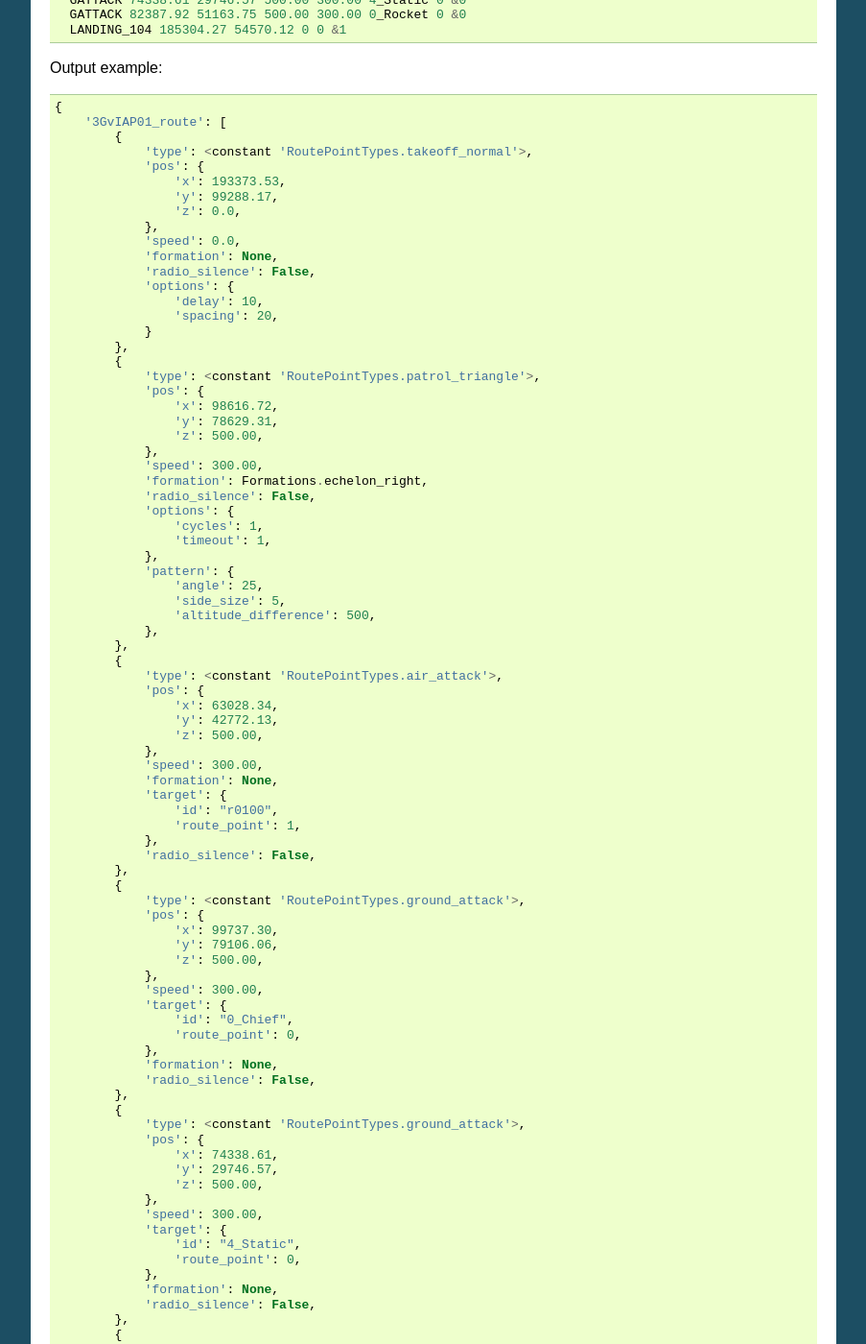
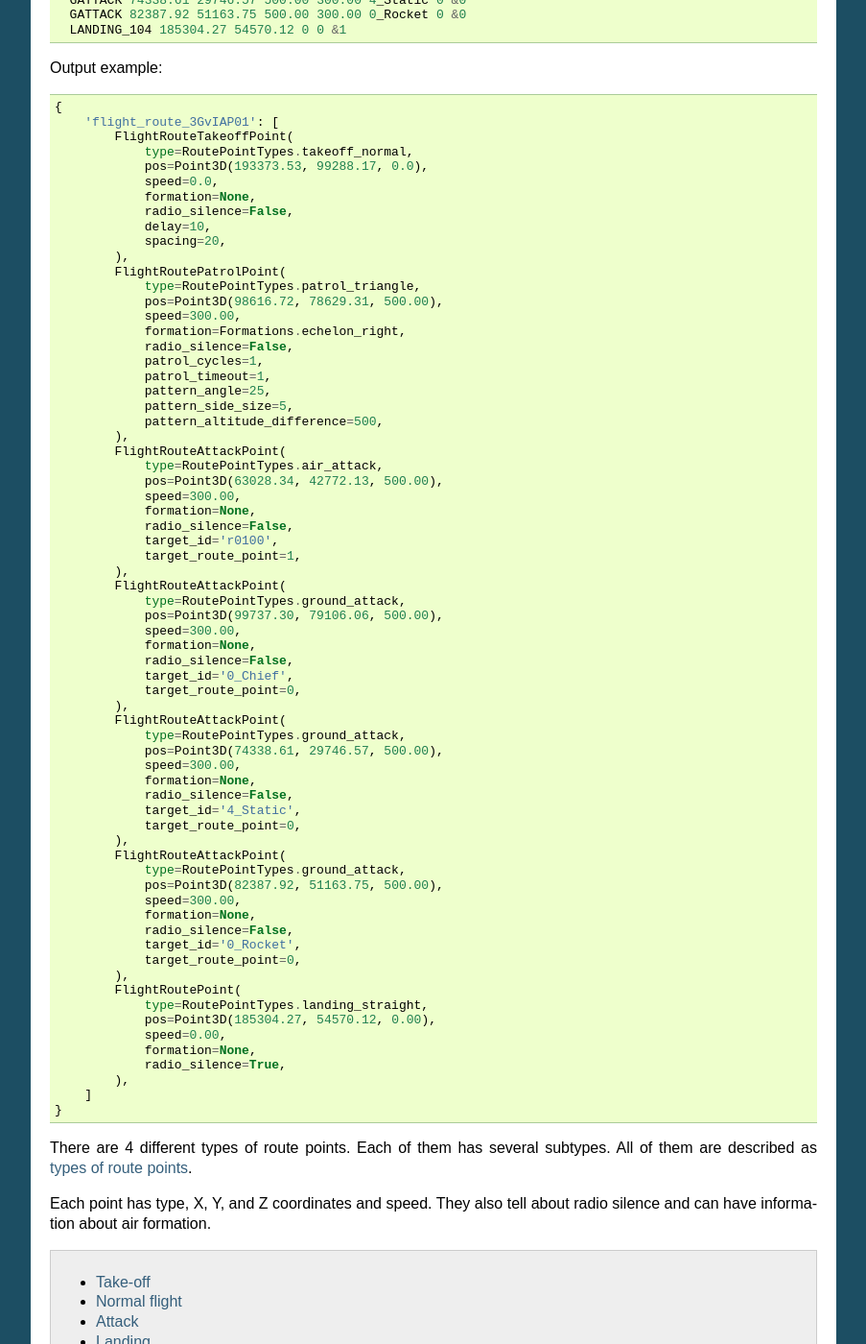
Before and after one commit to IL2HorusTeam/il2fb-mission-parser, a Sphinx documentation site: the page built from docs/parsers/flight-route.rst, in a window 1280 px wide and 1400 px high, scrolled down 479 px. Shown: the whole window at 96% size, without its empty margins (248-1151 px from the left). Built offline with Sphinx 7.4.7, drawn with Linux system fonts in a browser that asks for light colours; some of the changed text lies outside the part shown.

Commit message:
update docs for "Flight route" section parser

```diff
--- a/docs/parsers/flight-route.rst
+++ b/docs/parsers/flight-route.rst
@@ -37,121 +37,80 @@ Output example:
 .. code-block:: python
 
   {
-      '3GvIAP01_route': [
-          {
-              'type': <constant 'RoutePointTypes.takeoff_normal'>,
-              'pos': {
-                  'x': 193373.53,
-                  'y': 99288.17,
-                  'z': 0.0,
-              },
-              'speed': 0.0,
-              'formation': None,
-              'radio_silence': False,
-              'options': {
-                  'delay': 10,
-                  'spacing': 20,
-              }
-          },
-          {
-              'type': <constant 'RoutePointTypes.patrol_triangle'>,
-              'pos': {
-                  'x': 98616.72,
-                  'y': 78629.31,
-                  'z': 500.00,
-              },
-              'speed': 300.00,
-              'formation': Formations.echelon_right,
-              'radio_silence': False,
-              'options': {
-                  'cycles': 1,
-                  'timeout': 1,
-              },
-              'pattern': {
-                  'angle': 25,
-                  'side_size': 5,
-                  'altitude_difference': 500,
-              },
-          },
-          {
-              'type': <constant 'RoutePointTypes.air_attack'>,
-              'pos': {
-                  'x': 63028.34,
-                  'y': 42772.13,
-                  'z': 500.00,
-              },
-              'speed': 300.00,
-              'formation': None,
-              'target': {
-                  'id': "r0100",
-                  'route_point': 1,
-              },
-              'radio_silence': False,
-          },
-          {
-              'type': <constant 'RoutePointTypes.ground_attack'>,
-              'pos': {
-                  'x': 99737.30,
-                  'y': 79106.06,
-                  'z': 500.00,
-              },
-              'speed': 300.00,
-              'target': {
-                  'id': "0_Chief",
-                  'route_point': 0,
-              },
-              'formation': None,
-              'radio_silence': False,
-          },
-          {
-              'type': <constant 'RoutePointTypes.ground_attack'>,
-              'pos': {
-                  'x': 74338.61,
-                  'y': 29746.57,
-                  'z': 500.00,
-              },
-              'speed': 300.00,
-              'target': {
-                  'id': "4_Static",
-                  'route_point': 0,
-              },
-              'formation': None,
-              'radio_silence': False,
-          },
-          {
-              'type': <constant 'RoutePointTypes.ground_attack'>,
-              'pos': {
-                  'x': 82387.92,
-                  'y': 51163.75,
-                  'z': 500.00,
-              },
-              'speed': 300.00,
-              'target': {
-                  'id': "0_Rocket",
-                  'route_point': 0,
-              },
-              'formation': None,
-              'radio_silence': False,
-          },
-          {
-              'type': <constant 'RoutePointTypes.landing_straight'>,
-              'pos': {
-                  'x': 185304.27,
-                  'y': 54570.12,
-                  'z': 0.00,
-              },
-              'speed': 0.00,
-              'formation': None,
-              'radio_silence': True,
-          },
+      'flight_route_3GvIAP01': [
+          FlightRouteTakeoffPoint(
+              type=RoutePointTypes.takeoff_normal,
+              pos=Point3D(193373.53, 99288.17, 0.0),
+              speed=0.0,
+              formation=None,
+              radio_silence=False,
+              delay=10,
+              spacing=20,
+          ),
+          FlightRoutePatrolPoint(
+              type=RoutePointTypes.patrol_triangle,
+              pos=Point3D(98616.72, 78629.31, 500.00),
+              speed=300.00,
+              formation=Formations.echelon_right,
+              radio_silence=False,
+              patrol_cycles=1,
+              patrol_timeout=1,
+              pattern_angle=25,
+              pattern_side_size=5,
+              pattern_altitude_difference=500,
+          ),
+          FlightRouteAttackPoint(
+              type=RoutePointTypes.air_attack,
+              pos=Point3D(63028.34, 42772.13, 500.00),
+              speed=300.00,
+              formation=None,
+              radio_silence=False,
+              target_id='r0100',
+              target_route_point=1,
+          ),
+          FlightRouteAttackPoint(
+              type=RoutePointTypes.ground_attack,
+              pos=Point3D(99737.30, 79106.06, 500.00),
+              speed=300.00,
+              formation=None,
+              radio_silence=False,
+              target_id='0_Chief',
+              target_route_point=0,
+          ),
+          FlightRouteAttackPoint(
+              type=RoutePointTypes.ground_attack,
+              pos=Point3D(74338.61, 29746.57, 500.00),
+              speed=300.00,
+              formation=None,
+              radio_silence=False,
+              target_id='4_Static',
+              target_route_point=0,
+          ),
+          FlightRouteAttackPoint(
+              type=RoutePointTypes.ground_attack,
+              pos=Point3D(82387.92, 51163.75, 500.00),
+              speed=300.00,
+              formation=None,
+              radio_silence=False,
+              target_id='0_Rocket',
+              target_route_point=0,
+          ),
+          FlightRoutePoint(
+              type=RoutePointTypes.landing_straight,
+              pos=Point3D(185304.27, 54570.12, 0.00),
+              speed=0.00,
+              formation=None,
+              radio_silence=True,
+          ),
       ]
   }
 
+
 There are 4 different types of route points. Each of them has several subtypes.
-All of them are described as `route point types`_.
+All of them are described as `types of route points`_.
 
-Each point has type, X, Y, and Z coordinates, speed, tells about radio silence
-and can have information about air formation.
+Each point has type, X, Y, and Z coordinates and speed. They also tell about
+radio silence and can have information about air formation.
 
 .. contents::
     :local:
@@ -162,9 +121,9 @@ and can have information about air formation.
 Take-off
 --------
 
-Take-off includes taxiing and instant takee-off which can have normal, pair and
-line plane aligment. The latter two work off as runway take-off; i.e. planes
-take-off in the direction of the next waypoint.
+Take-off includes taxiing and instant take-off. Aircrafts in take-off can be
+aligned as ``normal``, ``pair`` or ``inline``. The latter two work off as
+runway take-off; i.e. planes take-off in the direction of the next waypoint.
 
 .. image:: images/take-off_direction.png
     :alt: Take-off direction
@@ -189,26 +148,22 @@ Output example:
 
 .. code-block:: python
 
-  {
-      'type': <constant 'RoutePointTypes.takeoff_in_line'>,
-      'speed': 0.0,
-      'pos': {
-          'x': 80156.47,
-          'y': 47263.58,
-          'z': 0.0,
-      },
-      'formation': None,
-      'radio_silence': False,
-      'options': {
-          'delay': 2,
-          'spacing': 20,
-      },
-  }
+  FlightRouteTakeoffPoint(
+      type=RoutePointTypes.takeoff_in_line,
+      pos=Point3D(80156.47, 47263.58, 0.0),
+      speed=0.0,
+      formation=None,
+      radio_silence=False,
+      delay=2,
+      spacing=20,
+  )
+
+Take-off points are defined by `FlightRouteTakeoffPoint data structure`_.
 
 Let's examine defined lines:
 
 ``TAKEOFF_003``
-  Type of route point (take-off in line).
+  Type of route point (inline take-off).
 
   :Output path: ``type``
   :Output type: complex constant `route point types`_
@@ -261,14 +216,14 @@ Let's examine defined lines:
 ``2``
   Time delay (in minutes)
 
-  :Output path: ``options.delay``
+  :Output path: ``delay``
   :Output type: :class:`int`
   :Output value: original value converted to integer number
 
 ``20``
   Distance between aircrafts (in meters).
 
-  :Output path: ``options.spacing``
+  :Output path: ``spacing``
   :Output type: :class:`int`
   :Output value: original value converted to integer number
 
@@ -276,10 +231,11 @@ Let's examine defined lines:
   Is not used for take-off.
 
 
-Normal
-------
+Normal flight
+-------------
 
-Normal flight mode includes cruising, patrolling, and artillery spotter.
+Normal flight mode includes ``cruising``, ``patrolling``, and
+``artillery spotter``.
 
 Patrolling will establish circling movement in a particular pattern (triangle,
 square, etc.). You can adjust orientation of the pattern (direction of first
@@ -295,7 +251,7 @@ pattern and continue with subsequent waypoints. They work as OR logic, so
 whichever comes first will make the AI exit the cycle. Zero value for either of
 the two parameters means that this trigger is ignored.
 
-Waypoints with type ``artillery spotter`` have such parameters as number of
+Waypoints with type ``artillery spotter`` have such parameters as: number of
 cycles, timer, direction and side size. However, they do not have any effect.
 
 Definition example::
@@ -307,26 +263,22 @@ Output example:
 
 .. code-block:: python
 
-  {
-      'type': <constant 'RoutePointTypes.patrol_triangle'>,
-      'pos': {
-          'x': 98616.72,
-          'y': 98616.72,
-          'z': 500.00,
-      },
-      'speed': 300.00,
-      'formation': <constant 'Formations.echelon_right'>,
-      'radio_silence': False,
-      'options': {
-          'cycles': 1,
-          'timeout': 1,
-      },
-      'pattern': {
-          'angle': 25,
-          'side_size': 5,
-          'altitude_difference': 500,
-      },
-  }
+  FlightRoutePatrolPoint(
+      type=RoutePointTypes.patrol_triangle,
+      pos=Point3D(98616.72, 98616.72, 500.00),
+      speed=300.00,
+      formation=Formations.echelon_right,
+      radio_silence=False,
+      patrol_cycles=1,
+      patrol_timeout=1,
+      pattern_angle=25,
+      pattern_side_size=5,
+      pattern_altitude_difference=500,
+  )
+
+Patrol points are defined by `FlightRoutePatrolPoint data structure`_. In
+other cases (normal flight and artillery spotter)
+`FlightRoutePoint data structure`_ is used.
 
 Let's examine defined lines:
 
@@ -384,38 +336,38 @@ Let's examine defined lines:
 ``TRIGGERS``
   Tells that this line contains additional options for previous one.
 
-``1``
+``1`` [1]_
   Number of cycles to repeat.
 
-  :Output path: ``options.cycles``
+  :Output path: ``patrol_cycles``
   :Output type: :class:`int`
   :Output value: original value converted to integer number
 
-``2``
+``2`` [1]_
   Timeout (in minutes).
 
-  :Output path: ``options.timeout``
+  :Output path: ``patrol_timeout``
   :Output type: :class:`int`
   :Output value: original value converted to integer number
 
-``25``
+``25`` [1]_
   Angle of pattern (in degrees).
 
-  :Output path: ``pattern.angle``
+  :Output path: ``pattern_angle``
   :Output type: :class:`int`
   :Output value: original value converted to integer number
 
-``5``
+``5`` [1]_
   Size of pattern's side (in km).
 
-  :Output path: ``pattern.side_size``
+  :Output path: ``pattern_side_size``
   :Output type: :class:`int`
   :Output value: original value converted to integer number
 
-``500``
+``500`` [1]_
   Altitude difference (in meters).
 
-  :Output path: ``pattern.altitude_difference``
+  :Output path: ``pattern_altitude_difference``
   :Output type: :class:`int`
   :Output value: original value converted to integer number
 
@@ -448,39 +400,30 @@ Output example:
 .. code-block:: python
 
   [
-      {
-          'type': <constant 'RoutePointTypes.air_attack'>,
-          'pos': {
-              'x': 63028.34,
-              'y': 42772.13,
-              'z': 500.00,
-          },
-          'speed': 300.00,
-          'formation': None,
-          'target': {
-              'id': "r0100",
-              'route_point': 1,
-          },
-          'radio_silence': False,
-      },
-      {
-          'type': <constant 'RoutePointTypes.ground_attack'>,
-          'pos': {
-              'x': 99737.30,
-              'y': 79106.06,
-              'z': 500.00,
-          },
-          'speed': 300.00,
-          'target': {
-              'id': "0_Chief",
-              'route_point': 0,
-          },
-          'formation': None,
-          'radio_silence': False,
-      },
+      FlightRouteAttackPoint(
+          type=RoutePointTypes.air_attack,
+          pos=Point3D(63028.34, 42772.13, 500.00),
+          speed=300.00,
+          formation=None,
+          radio_silence=False,
+          target_id='r0100',
+          target_route_point=1,
+      ),
+      FlightRouteAttackPoint(
+          type=RoutePointTypes.ground_attack,
+          pos=Point3D(99737.30, 79106.06, 500.00),
+          speed=300.00,
+          formation=None,
+          radio_silence=False,
+          target_id='0_Chief',
+          target_route_point=0,
+      ),
   ]
 
-Let's examine second line:
+
+Attack points are defined by `FlightRouteAttackPoint data structure`_.
+
+Let's examine the second line:
 
 ``GATTACK``
   Type of route point (attack ground unit).
@@ -519,14 +462,14 @@ Let's examine second line:
 ``0_Chief``
   ID of the unit to attack.
 
-  :Output path: ``target.id``
+  :Output path: ``target_id``
   :Output type: :class:`str`
   :Output value: original string value
 
 ``0``
   Waypoint number of the unit to attack (not relevant for static objects).
 
-  :Output path: ``target.route_point``
+  :Output path: ``target_route_point``
   :Output type: :class:`int`
   :Output value: original value converted to integer number
 
@@ -564,17 +507,17 @@ Output example:
 
 .. code-block:: python
 
-  {
-      'type': <constant 'RoutePointTypes.landing_straight'>,
-      'pos': {
-          'x': 185304.27,
-          'y': 54570.12,
-          'z': 0.00,
-      },
-      'speed': 0.00,
-      'formation': None,
-      'radio_silence': True,
-  }
+  FlightRoutePoint(
+      type=RoutePointTypes.landing_straight,
+      pos=Point3D(185304.27, 54570.12, 0.00),
+      speed=0.00,
+      formation=None,
+      radio_silence=True,
+  )
+
+
+Landing points do not have special parameters and they are defined by
+`FlightRoutePoint data structure`_.
 
 Description:
 
@@ -620,5 +563,17 @@ Description:
   :Output value: ``True`` if ``&1``, ``False`` otherwise
 
 
-.. _route point types: https://github.com/IL2HorusTeam/il2fb-commons/blob/master/il2fb/commons/flight.py#L20
-.. _air formations: https://github.com/IL2HorusTeam/il2fb-commons/blob/master/il2fb/commons/flight.py#L10
+---------
+
+Footnotes:
+
+.. [#] For patrol points only.
+
+.. _FlightRoutePoint data structure: https://github.com/IL2HorusTeam/il2fb-mission-parser/blob/master/il2fb/parsers/mission/structures.py#L187
+.. _FlightRouteTakeoffPoint data structure: https://github.com/IL2HorusTeam/il2fb-mission-parser/blob/master/il2fb/parsers/mission/structures.py#L204
+.. _FlightRoutePatrolPoint data structure: https://github.com/IL2HorusTeam/il2fb-mission-parser/blob/master/il2fb/parsers/mission/structures.py#L215
+.. _FlightRouteAttackPoint data structure: https://github.com/IL2HorusTeam/il2fb-mission-parser/blob/master/il2fb/parsers/mission/structures.py#L233
+
+.. _route point types: https://github.com/IL2HorusTeam/il2fb-commons/blob/master/il2fb/commons/flight.py#L21
+.. _types of route points: `route point types`_
+.. _air formations: https://github.com/IL2HorusTeam/il2fb-commons/blob/master/il2fb/commons/flight.py#L11
```
Also changed, not shown: other parts of docs/parsers/flight-route.rst (+2 -2 lines).
